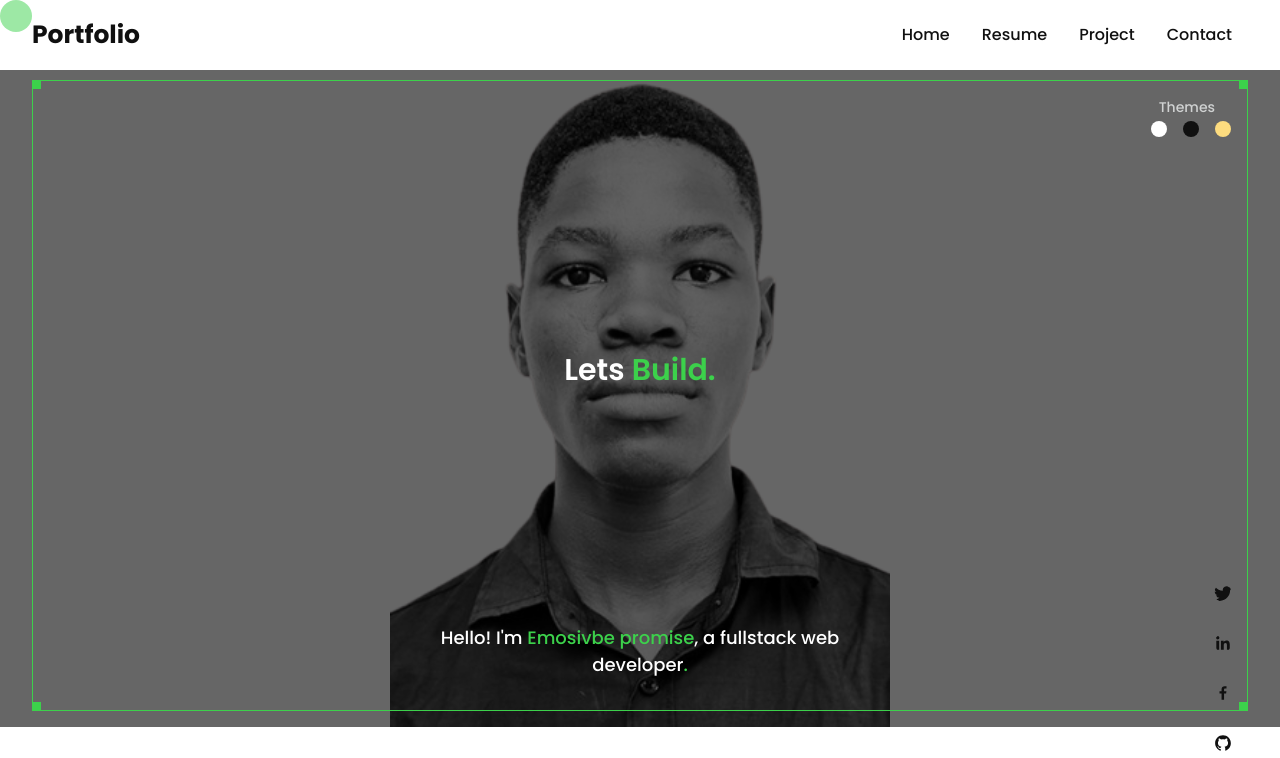
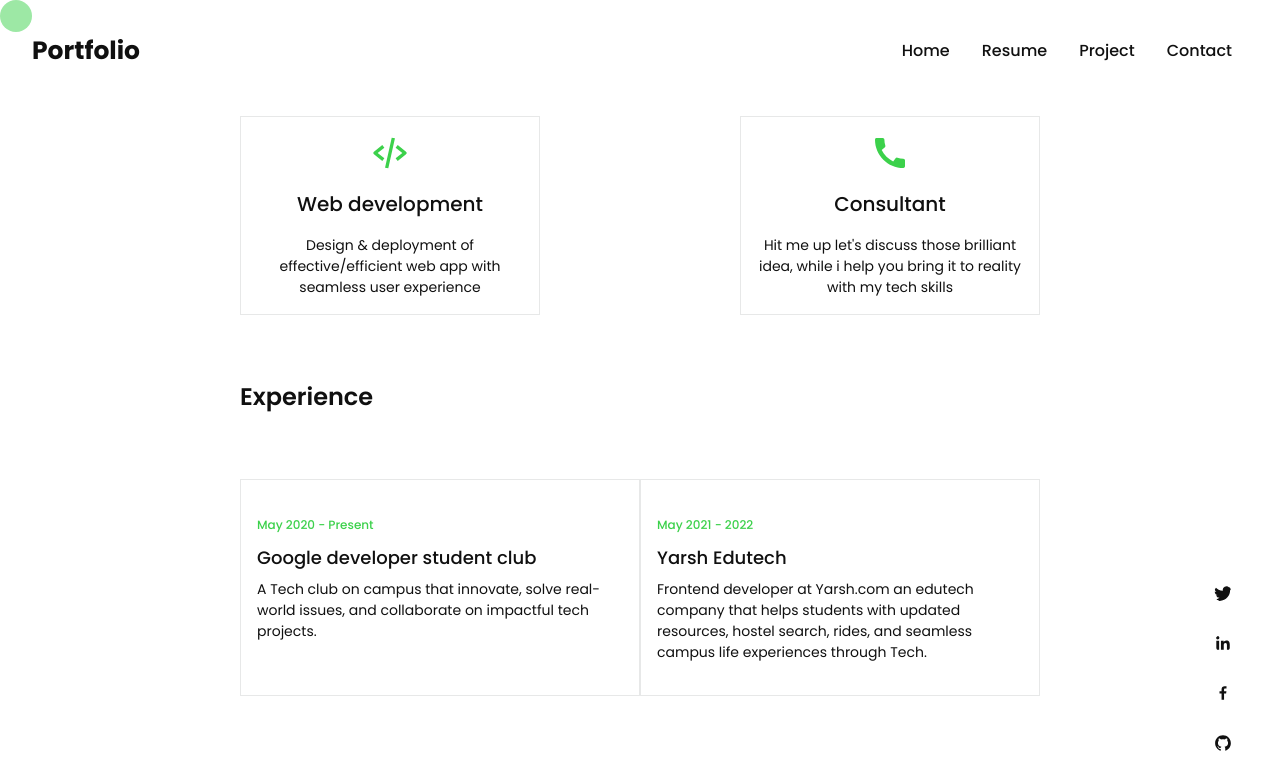
Before and after one commit to Promiseejiro/repo, a Next.js app in the folder portfolio/: page / in a window 1280 px wide. Shown: the top 758 px of the page. Built offline with nearby package versions, Linux system fonts and the light colour scheme.

Commit message:
new commit

```diff
--- a/portfolio/app/components/hero/hero.tsx
+++ b/portfolio/app/components/hero/hero.tsx
@@ -35,7 +35,7 @@ const Hero = () => {
         theme === "brown" && classes.brown_theme
       }`}
     >
-      <div className={`${classes.hero_section}`} id="home">
+      {/* <div className={`${classes.hero_section}`} id="home">
         <Image src={profilepic} alt="profile"/>
         <div className={classes.hero_overlay}>
           <div className={classes.border_container}>
@@ -100,7 +100,7 @@ const Hero = () => {
             </div>
           </div>
         </div>
-      </div>
+      </div> */}
     </div>
   );
 };
```
